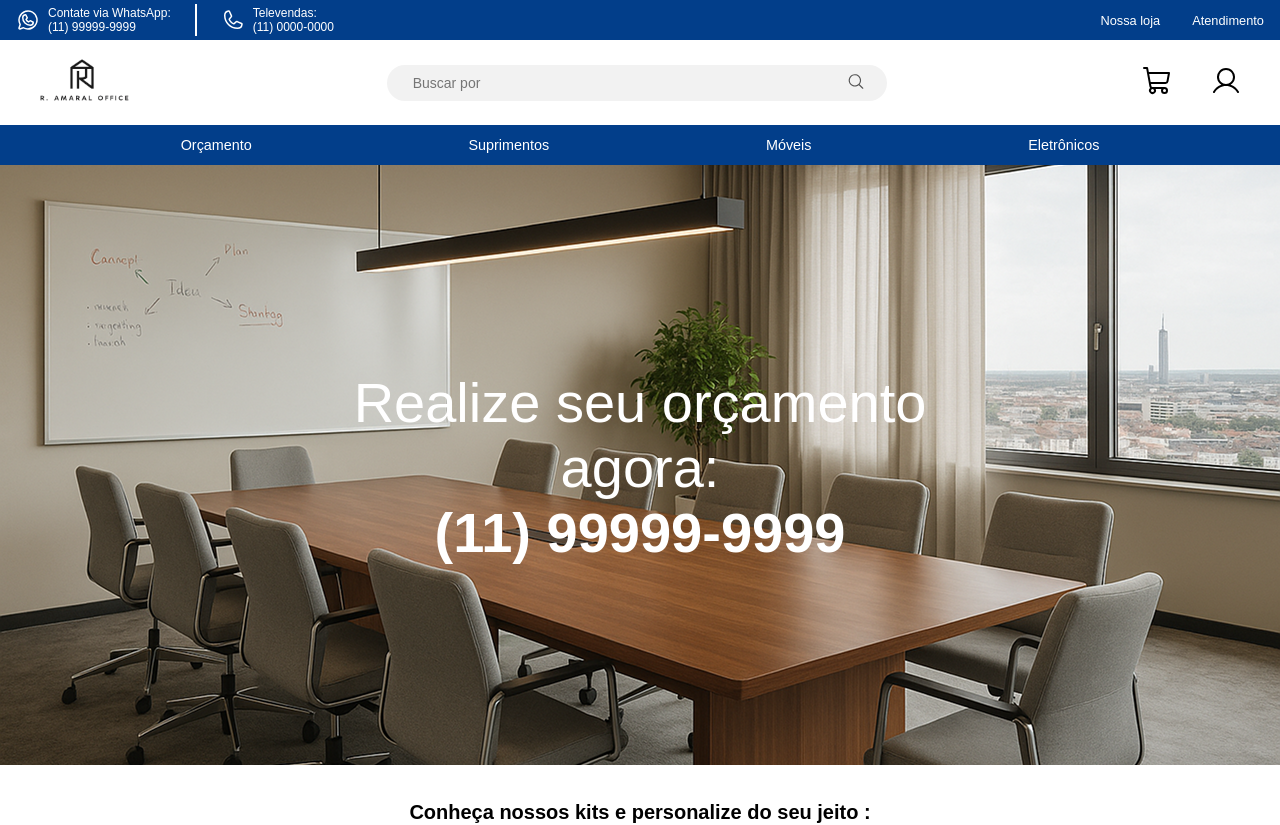
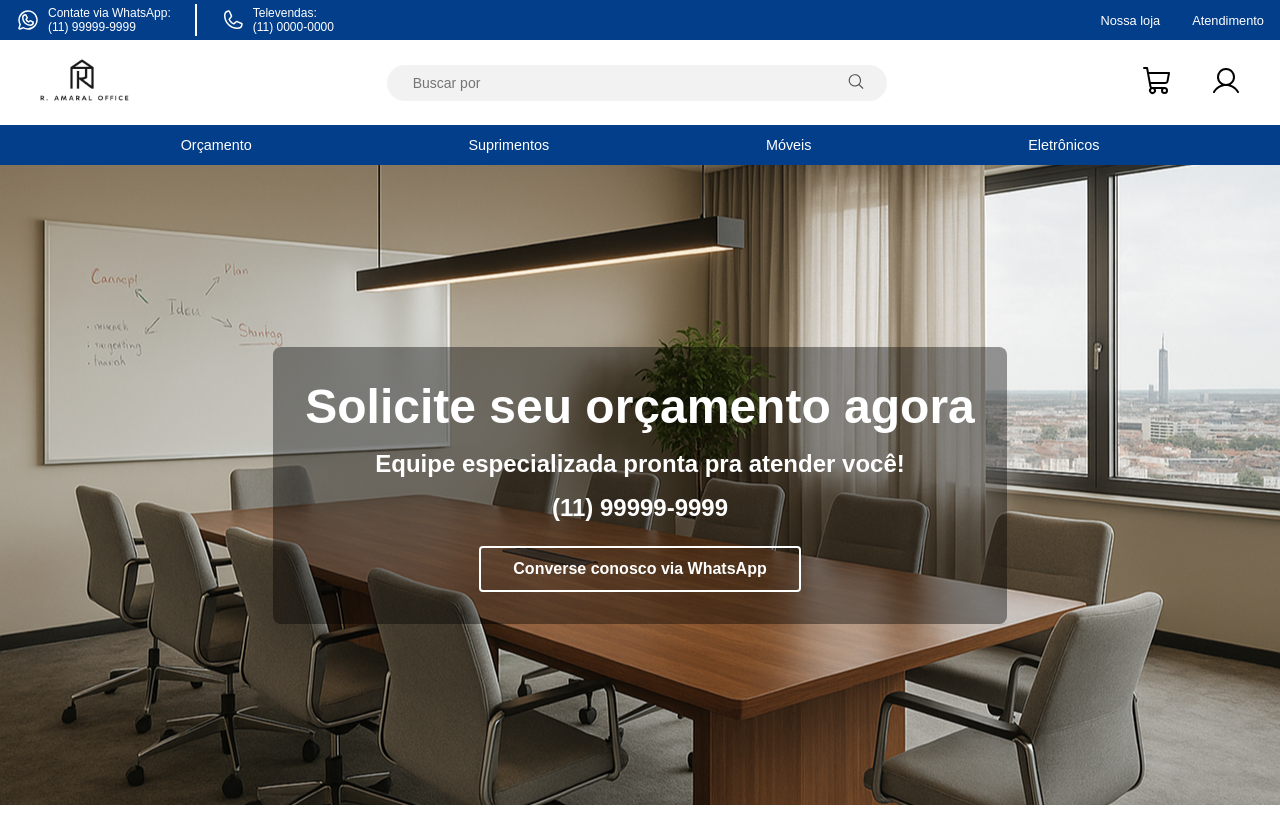
Before and after one commit to PedroMRegis/projeto_ijr, a React (Vite) app: page /orcamento in a window 1280 px wide. Shown: the top 825 px of the page. Built offline with nearby package versions, Linux system fonts and the light colour scheme.

Commit message:
Banner de orcamento corrigido e melhorado. Pagina de nossa loja já codada mas sem as routes necessarias

```diff
--- a/src/pages/Orcamento.tsx
+++ b/src/pages/Orcamento.tsx
@@ -1,4 +1,5 @@
 import styled from "styled-components"
+import { Link } from "react-router-dom"
 import CardProduto from "@/components/CardProduto"
 import imgKit1 from "@/assets/Kit1.png"
 import imgKit2 from "@/assets/Kit2.png"
@@ -11,14 +12,17 @@ const Orcamento = () => {
   return (
     <Container>
       <Banner>
-        <img src={imgorcamento} alt="Sala de Reunião" />
-        <Chamada>
-          Realize seu orçamento agora: <br />
-          <strong>(11) 99999-9999</strong>
-        </Chamada>
+        <Conteudo>
+          <TituloBanner>Solicite seu orçamento agora</TituloBanner>
+          <TextoBanner>Equipe especializada pronta pra atender você!</TextoBanner>
+          <Telefone><strong>(11) 99999-9999</strong></Telefone>
+          <BotaoWhatsapp href="https://wa.me/5511999999999" target="_blank" rel="noopener noreferrer">
+            Converse conosco via WhatsApp
+          </BotaoWhatsapp>
+        </Conteudo>
       </Banner>
 
-      <Titulo>Conheça nossos kits e personalize do seu jeito :</Titulo>
+      <Titulo>Conheça nossos kits e personalize do seu jeito:</Titulo>
 
       <GridCards>
         <CardProduto
@@ -43,8 +47,8 @@ const Orcamento = () => {
 
       <Rodape>
         <Contato>
-          <p>Contato via WhatsApp: (11)99999-9999</p>
-          <p>Televendas: (11)0000-0000</p>
+          <p>Contato via WhatsApp: (11) 99999-9999</p>
+          <p>Televendas: (11) 0000-0000</p>
           <p>Email: ramaraloffice@gmail.com</p>
         </Contato>
         <Pagamentos>
@@ -66,25 +70,61 @@ const Container = styled.div`
   width: 100%;
 `
 
-const Banner = styled.div`
+const Banner = styled.section`
+  background-image: url(${imgorcamento});
+  background-size: cover;
+  background-position: center;
+  height: 80vh;
+  display: flex;
+  align-items: center;
+  justify-content: center;
   position: relative;
+  color: white;
+  text-align: center;
+  padding: 2rem;
+`
 
-  img {
-    width: 100%;
-    height: 600px;
-    object-fit: cover;
+const Conteudo = styled.div`
+  background-color: rgba(0, 0, 0, 0.4);
+  padding: 2rem;
+  border-radius: 0.5rem;
+`
+
+const TituloBanner = styled.h1`
+  font-size: 3rem;
+  font-weight: bold;
+`
+
+const TextoBanner = styled.h2`
+  font-size: 1.5rem;
+  font-weight: 600;
+  margin: 1rem 0;
+`
+
+const Telefone = styled.p`
+  font-size: 1.25rem;
+  margin-top: 1rem;
+
+  strong {
+    font-size: 1.5rem;
   }
 `
 
-const Chamada = styled.div`
-  position: absolute;
-  top: 50%;
-  left: 50%;
-  transform: translate(-50%, -50%);
-  text-align: center;
-  font-size: 3.5rem;
+const BotaoWhatsapp = styled.a`
+  display: inline-block;
+  margin-top: 1.5rem;
+  padding: 0.75rem 2rem;
+  border: 2px solid white;
+  border-radius: 4px;
   color: white;
-  background-color: rgba(0, 0, 0, 0);
+  font-weight: bold;
+  text-decoration: none;
+  transition: background-color 0.2s, color 0.2s;
+
+  &:hover {
+    background-color: white;
+    color: #023e8a;
+  }
 `
 
 const Titulo = styled.h2`
```
Also changed, not shown: src/pages/NossaLoja.tsx (added, +146 -0 lines), src/assets/imgloja.png (added).
